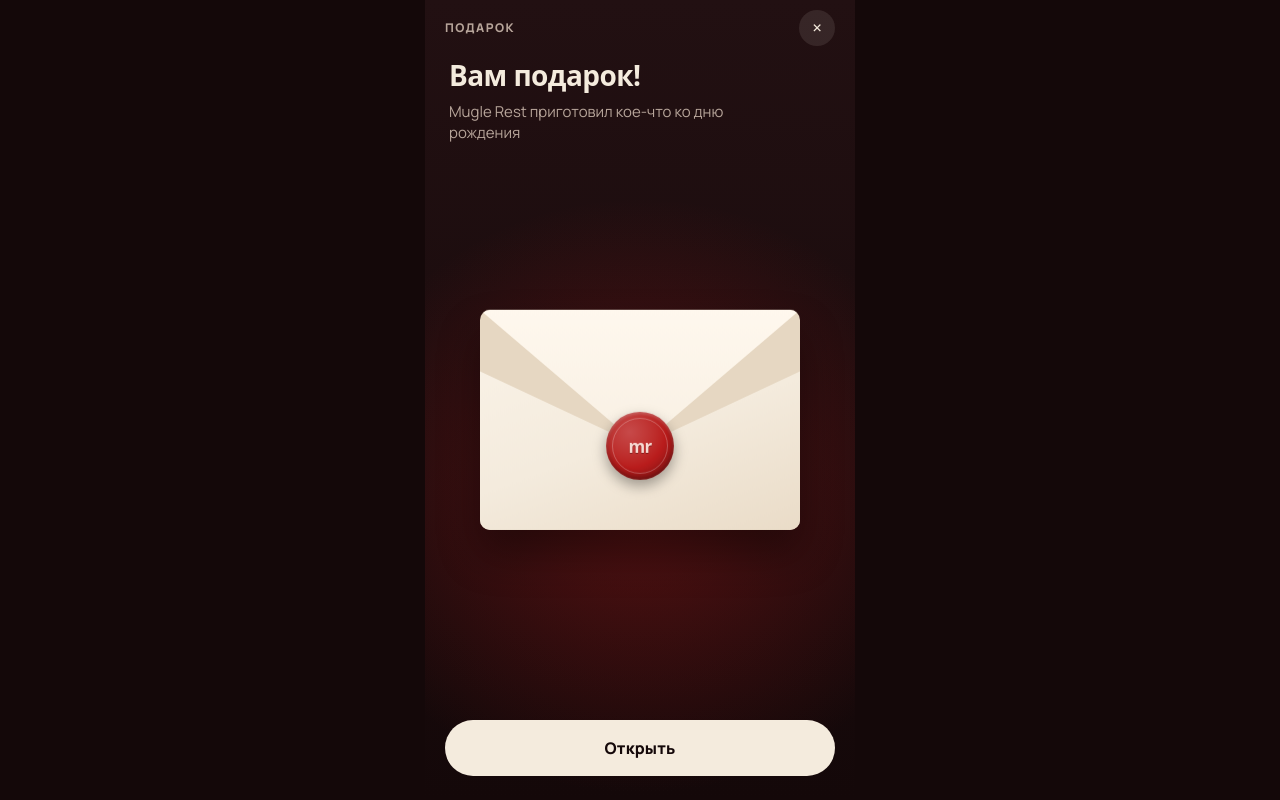
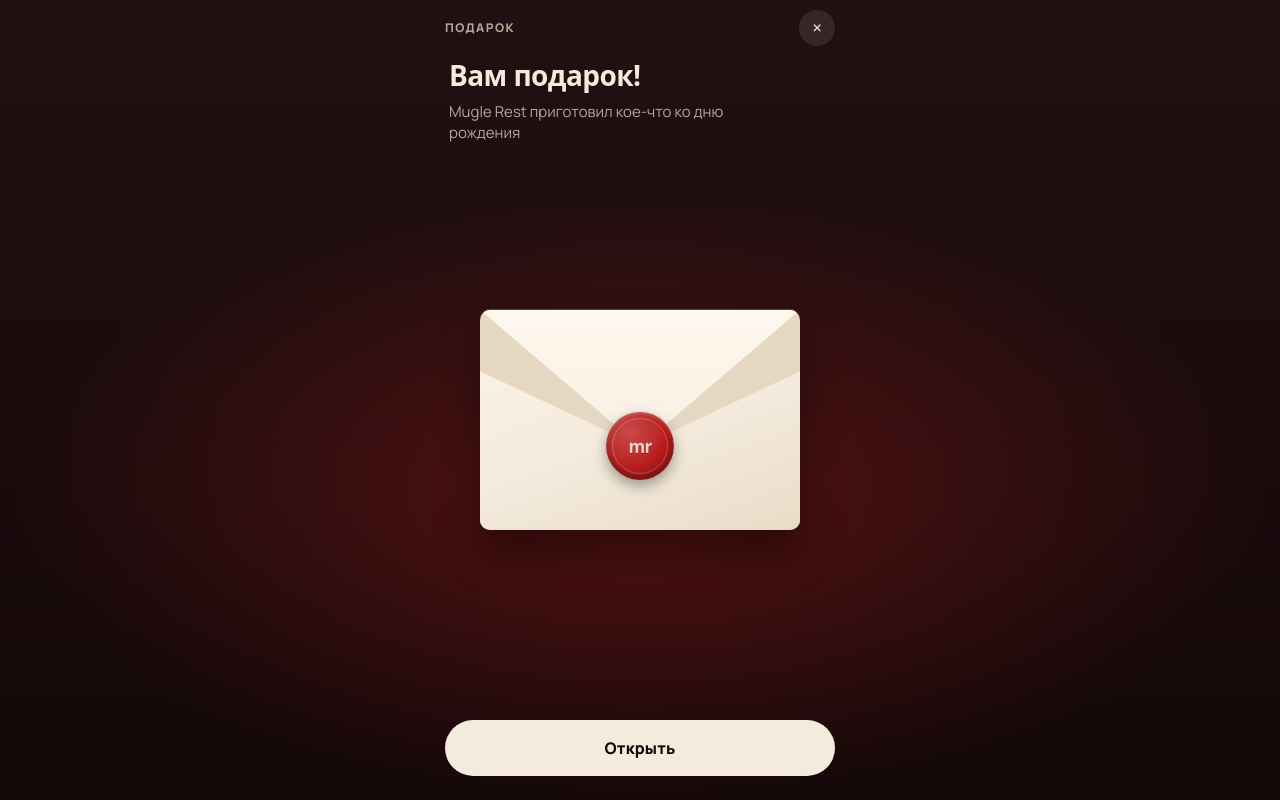
Before and after one commit to mrchlru/mugle-certificates, a FastAPI app: page /hr/design/segments/1/unwrap-preview in a window 1280 px wide. Run offline with FastAPI, Linux system fonts and the light colour scheme; the visitor is signed in with stand-in values (Sample User, id 1); data comes from the database, SQL or seed files in the repository; data that the repository does not hold is empty; some web fonts are replaced.

Commit message:
test: градиент распаковки на весь экран на десктопе.
Фон перенесён на bday-shell; колонка контента остаётся до 430px.

Co-authored-by: Cursor <cursoragent@cursor.com>

```diff
--- a/bonus/__init__.py
+++ b/bonus/__init__.py
@@ -1,3 +1,3 @@
 """Teams Bonus — корпоративные сертификаты (замена Statix Bonus)."""
 
-__version__ = "1.2.41-birthday"
+__version__ = "1.2.42-birthday"
--- a/bonus/static/birthday/birthday-unwrap.css
+++ b/bonus/static/birthday/birthday-unwrap.css
@@ -17,9 +17,8 @@
 
   position: relative; width: 100%; height: 100%; min-height: 0; overflow: hidden;
   color: var(--bday-paper); font-family: var(--bday-body);
-  background:
-    radial-gradient(120% 60% at 50% 62%, color-mix(in srgb, var(--bday-accent, #B91C1C) 38%, transparent), transparent 62%),
-    linear-gradient(180deg, var(--bday-ink-2), var(--bday-ink));
+  /* Фон на .bday-shell на весь экран; колонка контента прозрачная. */
+  background: transparent;
   user-select: none; -webkit-user-select: none;
   color-scheme: dark;
 }
@@ -73,12 +72,18 @@
 /* У карты уже есть box-shadow — отдельный drop-shadow не нужен. */
 
 .bday-shell {
+  --bday-ink: #140809;
+  --bday-ink-2: #221012;
   position: fixed;
   inset: 0;
   z-index: 80;
   display: flex;
   justify-content: center;
-  background: #140809;
+  /* Градиент на весь viewport (ПК и мобильные); контент уже по центру до 430px. */
+  background:
+    radial-gradient(ellipse 70% 55% at 50% 62%, color-mix(in srgb, var(--bday-accent, #B91C1C) 38%, transparent), transparent 70%),
+    linear-gradient(180deg, var(--bday-ink-2), var(--bday-ink));
+  color-scheme: dark;
 }
 .bday-shell .bday {
   width: 100%;
--- a/bonus/templates/_birthday_unwrap.html
+++ b/bonus/templates/_birthday_unwrap.html
@@ -11,11 +11,12 @@
   data-mark-url="{{ mark_url|default('') }}"
   data-native-w="360"
   data-native-h="560"
+  style="--bday-accent: {{ accent }};"
 >
   <div
     class="bday is-idle"
     data-bday-stage
-    style="--bday-accent: {{ accent }}; --bday-k: 1; --bday-card-h: 420px;"
+    style="--bday-k: 1; --bday-card-h: 420px;"
   >
     <div class="bday__bar">
       <span class="bday__tag">Подарок</span>
```
